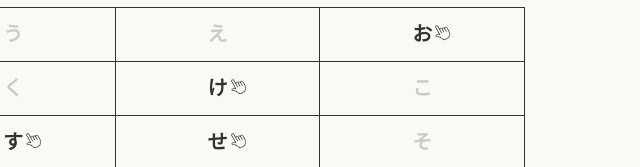
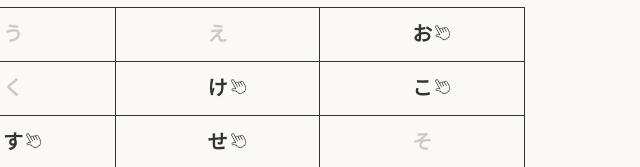
Before and after one commit to e9245/maizuru, a plain HTML site: page name.html in a window 1280 px wide. Shown: the part 278-445 px from the top of the page, 627-1267 px from the left. Drawn offline with Linux system fonts and the light colour scheme; some packages are replaced by stand-ins of ours.

Commit message:
"こ"追加

```diff
--- a/name.html
+++ b/name.html
@@ -48,7 +48,7 @@
                 <td>き</td>
                 <td>く</td>
                 <td class="table"><a href="#ke">け</a></td>
-                <td>こ</td>
+                <td class="table"><a href="#ko">こ</a></td>
             </tr>
             <tr>
                 <td class="table"><a href="#sa">さ</a></td>
```
